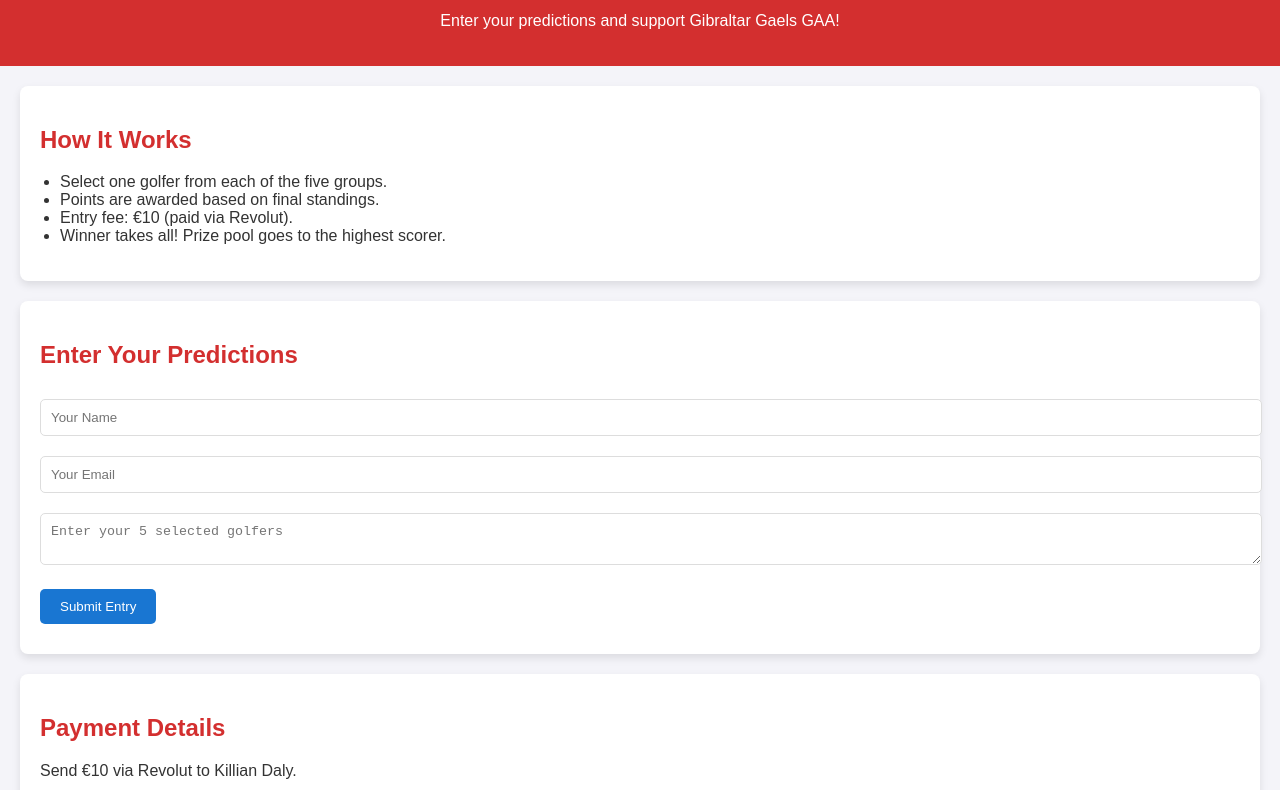
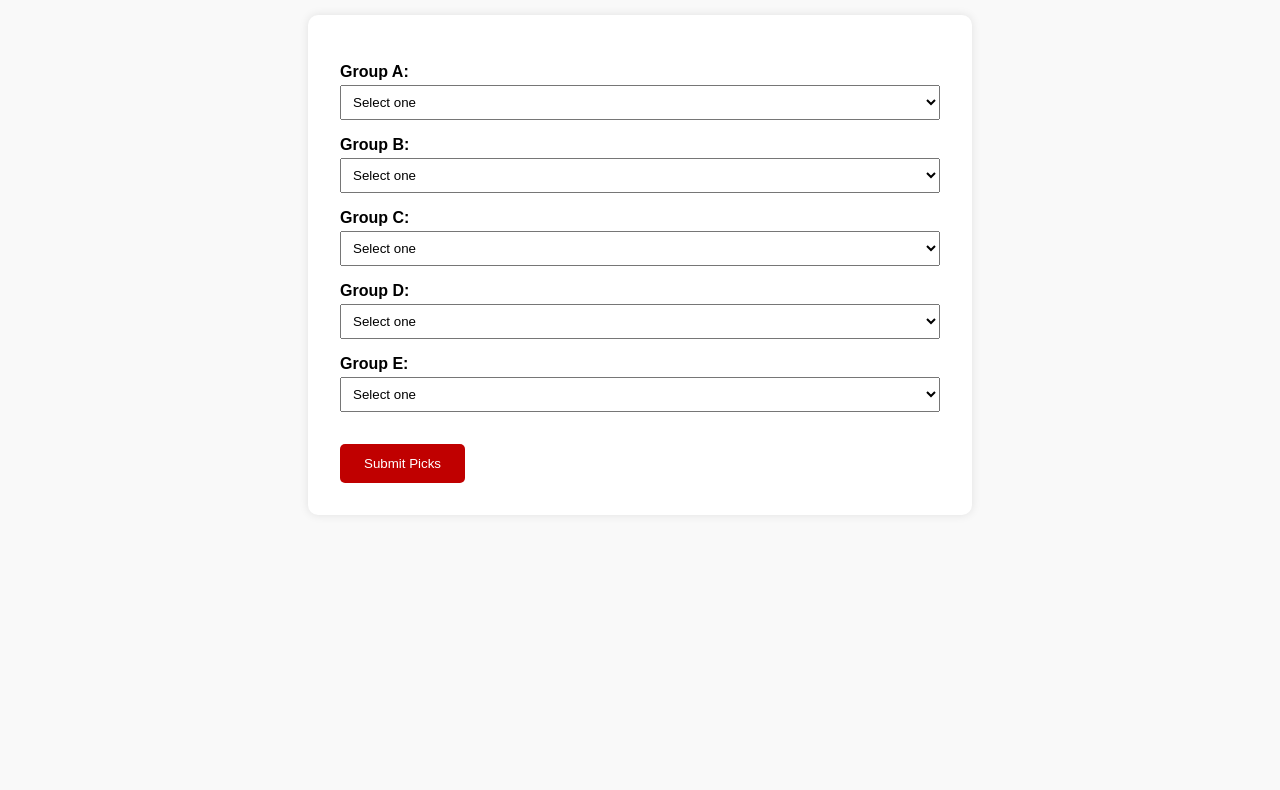
Before and after one commit to GibraltarGaels/gibraltar-gaels-us-masters, a plain HTML site: page docs/index.html in a window 1280 px wide. Shown: the part 107-897 px from the top of the page. After the commit the page ends 800 px from the top, so only its background shows below. Drawn offline with Linux system fonts and the light colour scheme.

Commit message:
Update index.html

```diff
--- a/docs/index.html
+++ b/docs/index.html
@@ -1,111 +1,176 @@
 <!DOCTYPE html>
 <html lang="en">
 <head>
-    <meta charset="UTF-8">
-    <meta name="viewport" content="width=device-width, initial-scale=1.0">
+  <meta charset="UTF-8" />
+  <meta name="viewport" content="width=device-width, initial-scale=1.0"/>
   <title>Gibraltar Gaels US Masters Fundraiser</title>
   <style>
     body {
       font-family: Arial, sans-serif;
       margin: 0;
-            padding: 0;
-            background-color: #f4f4f9;
-            color: #333;
-        }
-        header {
-            background-color: #d32f2f; /* Red color for the club theme */
-            color: white;
-            padding: 20px;
-            text-align: center;
+      padding: 2rem;
+      background-color: #f9f9f9;
     }
     h1 {
-            font-size: 2.5em;
+      text-align: center;
+      color: #c00000;
     }
-        section {
-            margin: 20px;
-            padding: 20px;
-            background-color: white;
-            border-radius: 8px;
-            box-shadow: 0 4px 8px rgba(0, 0, 0, 0.1);
+    form {
+      max-width: 600px;
+      margin: 2rem auto;
+      background: white;
+      padding: 2rem;
+      border-radius: 10px;
+      box-shadow: 0 0 10px rgba(0,0,0,0.1);
     }
-        h2 {
-            color: #d32f2f;
+    label {
+      display: block;
+      margin-top: 1rem;
+      font-weight: bold;
     }
-        .button {
-            background-color: #1976d2; /* Blue button color */
+    select {
+      width: 100%;
+      padding: 0.5rem;
+      margin-top: 0.25rem;
+    }
+    button {
+      margin-top: 2rem;
+      padding: 0.75rem 1.5rem;
+      background-color: #c00000;
       color: white;
-            padding: 10px 20px;
       border: none;
       border-radius: 5px;
       cursor: pointer;
-            text-align: center;
-            display: block;
-            margin: 10px 0;
     }
-        .button:hover {
-            background-color: #1565c0;
-        }
-        input, textarea {
-            width: 100%;
-            padding: 10px;
-            margin: 10px 0;
-            border: 1px solid #ddd;
-            border-radius: 5px;
-        }
-        ul {
-            list-style-type: disc;
-            padding-left: 20px;
-        }
-        .faq {
-            margin-top: 20px;
+    button:hover {
+      background-color: #a00000;
     }
   </style>
 </head>
 <body>
 
-<header>
   <h1>Gibraltar Gaels US Masters Fundraiser</h1>
-    <p>Enter your predictions and support Gibraltar Gaels GAA!</p>
-</header>
 
-<section>
-    <h2>How It Works</h2>
-    <ul>
-        <li>Select one golfer from each of the five groups.</li>
-        <li>Points are awarded based on final standings.</li>
-        <li>Entry fee: €10 (paid via Revolut).</li>
-        <li>Winner takes all! Prize pool goes to the highest scorer.</li>
-    </ul>
-</section>
+  <form id="predictionForm">
+    <label for="groupA">Group A:</label>
+    <select name="groupA" required>
+      <option value="">Select one</option>
+      <option>Scottie Scheffler</option>
+      <option>Rory McIlroy</option>
+      <option>Ludvig Aberg</option>
+      <option>Jon Rahm</option>
+      <option>Collin Morikawa</option>
+      <option>Bryson DeChambeau</option>
+      <option>Xander Schauffele</option>
+      <option>Hideki Matsuyama</option>
+      <option>Justin Thomas</option>
+      <option>Tyrrell Hatton</option>
+    </select>
 
-<section>
-    <h2>Enter Your Predictions</h2>
-    <form action="#" method="post">
-        <input type="text" name="name" placeholder="Your Name" required>
-        <input type="email" name="email" placeholder="Your Email" required>
-        <textarea name="selections" placeholder="Enter your 5 selected golfers" required></textarea>
-        <button type="submit" class="button">Submit Entry</button>
+    <label for="groupB">Group B:</label>
+    <select name="groupB" required>
+      <option value="">Select one</option>
+      <option>Brooks Koepka</option>
+      <option>Patrick Cantlay</option>
+      <option>Cameron Smith</option>
+      <option>Shane Lowry</option>
+      <option>Will Zalatoris</option>
+      <option>Jordan Spieth</option>
+      <option>Viktor Hovland</option>
+      <option>Tommy Fleetwood</option>
+      <option>Joaquin Niemann</option>
+      <option>Dustin Johnson</option>
+    </select>
+
+    <label for="groupC">Group C:</label>
+    <select name="groupC" required>
+      <option value="">Select one</option>
+      <option>Matt Fitzpatrick</option>
+      <option>Russell Henley</option>
+      <option>Cameron Young</option>
+      <option>Tony Finau</option>
+      <option>Sahith Theegala</option>
+      <option>Tom Kim</option>
+      <option>Wyndham Clark</option>
+      <option>Sungjae Im</option>
+      <option>Corey Conners</option>
+      <option>Max Homa</option>
+    </select>
+
+    <label for="groupD">Group D:</label>
+    <select name="groupD" required>
+      <option value="">Select one</option>
+      <option>Sam Burns</option>
+      <option>Jason Day</option>
+      <option>Robert MacIntyre</option>
+      <option>Rickie Fowler</option>
+      <option>Patrick Reed</option>
+      <option>Min Woo Lee</option>
+      <option>Max Greyserman</option>
+      <option>Akshay Bhatia</option>
+      <option>Sepp Straka</option>
+      <option>Nicolai Hojgaard</option>
+    </select>
+
+    <label for="groupE">Group E:</label>
+    <select name="groupE" required>
+      <option value="">Select one</option>
+      <!-- Includes original + all additional players not on your first list -->
+      <option>Justin Rose</option>
+      <option>Davis Thompson</option>
+      <option>Maverick McNealy</option>
+      <option>Rasmus Hojgaard</option>
+      <option>Adam Scott</option>
+      <option>Si Woo Kim</option>
+      <option>Brian Harman</option>
+      <option>Billy Horschel</option>
+      <option>Thomas Detry</option>
+      <option>Nick Dunlap</option>
+      <option>Thriston Lawrence</option>
+      <option>Keegan Bradley</option>
+      <option>Byeong Hun An</option>
+      <option>Taylor Pendrith</option>
+      <option>Cameron Davis</option>
+      <option>Harris English</option>
+      <option>Christiaan Bezuidenhout</option>
+      <option>Ryan Fox</option>
+      <option>Kurt Kitayama</option>
+      <option>Sergio Garcia</option>
+      <option>J.T. Poston</option>
+      <option>Eric Cole</option>
+      <option>Austin Eckroat</option>
+      <option>Phil Mickelson</option>
+      <option>Chris Kirk</option>
+      <option>Denny McCarthy</option>
+      <option>Jhonattan Vegas</option>
+      <option>Ángel Cabrera</option>
+      <option>Fred Couples</option>
+      <option>Zach Johnson</option>
+      <option>Bernhard Langer</option>
+      <option>José María Olazábal</option>
+      <option>Charl Schwartzel</option>
+      <option>Vijay Singh</option>
+      <option>Bubba Watson</option>
+      <option>Mike Weir</option>
+      <option>Danny Willett</option>
+      <option>Tom Hoge</option>
+      <option>Patton Kizzire</option>
+      <option>Aaron Rai</option>
+      <option>Davis Riley</option>
+      <option>J.J. Spaun</option>
+      <option>Stephan Jäger</option>
+      <option>Michael Kim</option>
+      <option>Laurie Canter</option>
+      <option>Brian Campbell</option>
+      <option>Rafael Campos</option>
+      <option>Joe Highsmith</option>
+      <option>Matt McCarty</option>
+      <option>Kevin Yu</option>
+      <option>Daniel Berger</option>
+    </select>
+
+    <button type="submit">Submit Picks</button>
   </form>
-</section>
-
-<section>
-    <h2>Payment Details</h2>
-    <p>Send €10 via Revolut to Killian Daly.</p>
-    <button class="button">Pay Now (QR Code Coming Soon)</button>
-</section>
-
-<section class="faq">
-    <h2>Frequently Asked Questions</h2>
-    <ul>
-        <li><strong>What is the entry fee?</strong> The entry fee is €10, which goes directly to supporting Gibraltar Gaels GAA.</li>
-        <li><strong>When is the deadline to enter?</strong> All entries must be submitted before the first tee-off on Thursday, April 10th, 2025.</li>
-        <li><strong>How are the points awarded?</strong> Points are awarded based on the final standings in each of the five groups, with bonuses for predicting the overall winner and leading at the end of any round.</li>
-    </ul>
-</section>
-
-<footer>
-    <p style="text-align:center; padding: 10px; background-color: #333; color: white;">&copy; 2025 Gibraltar Gaels GAA Fundraiser</p>
-</footer>
 
 </body>
 </html>
```
Lines whose indentation alone changed are shown as unchanged.
